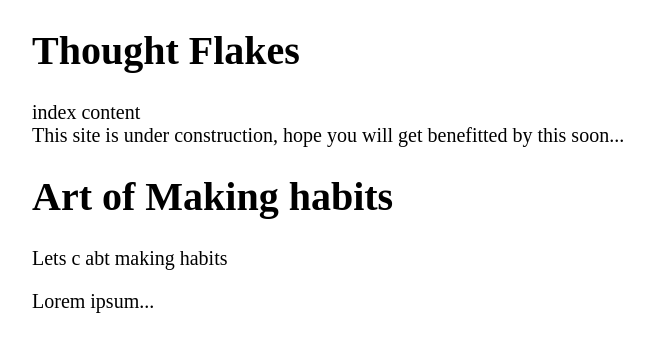
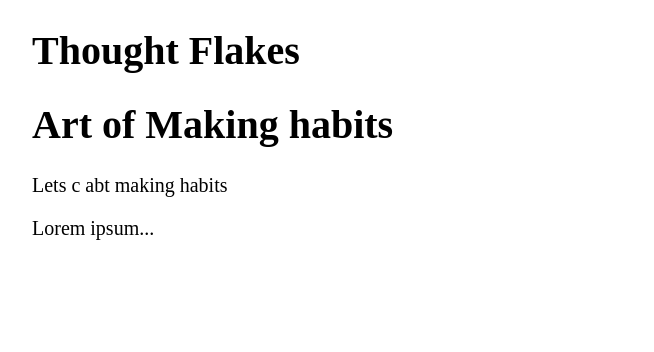
Before and after one commit to sayinathk/sayinathk.github.io, a Jekyll site: the page built from index.html, in a window 1280 px wide. Shown: the top 352 px of the page, without its empty margins (128-782 px from the left). Built offline with Jekyll 4.4.1, drawn with Linux system fonts in a browser that asks for light colours.

Commit message:
Update index.html

```diff
--- a/index.html
+++ b/index.html
@@ -5,9 +5,6 @@ published: true
 ---
 
 
-  index content</br>
-This site is under construction, hope you will get benefitted by this soon...
-
   {% for post in site.posts %}
   <h1>{{post.title}}</h1>
   <p>
```
